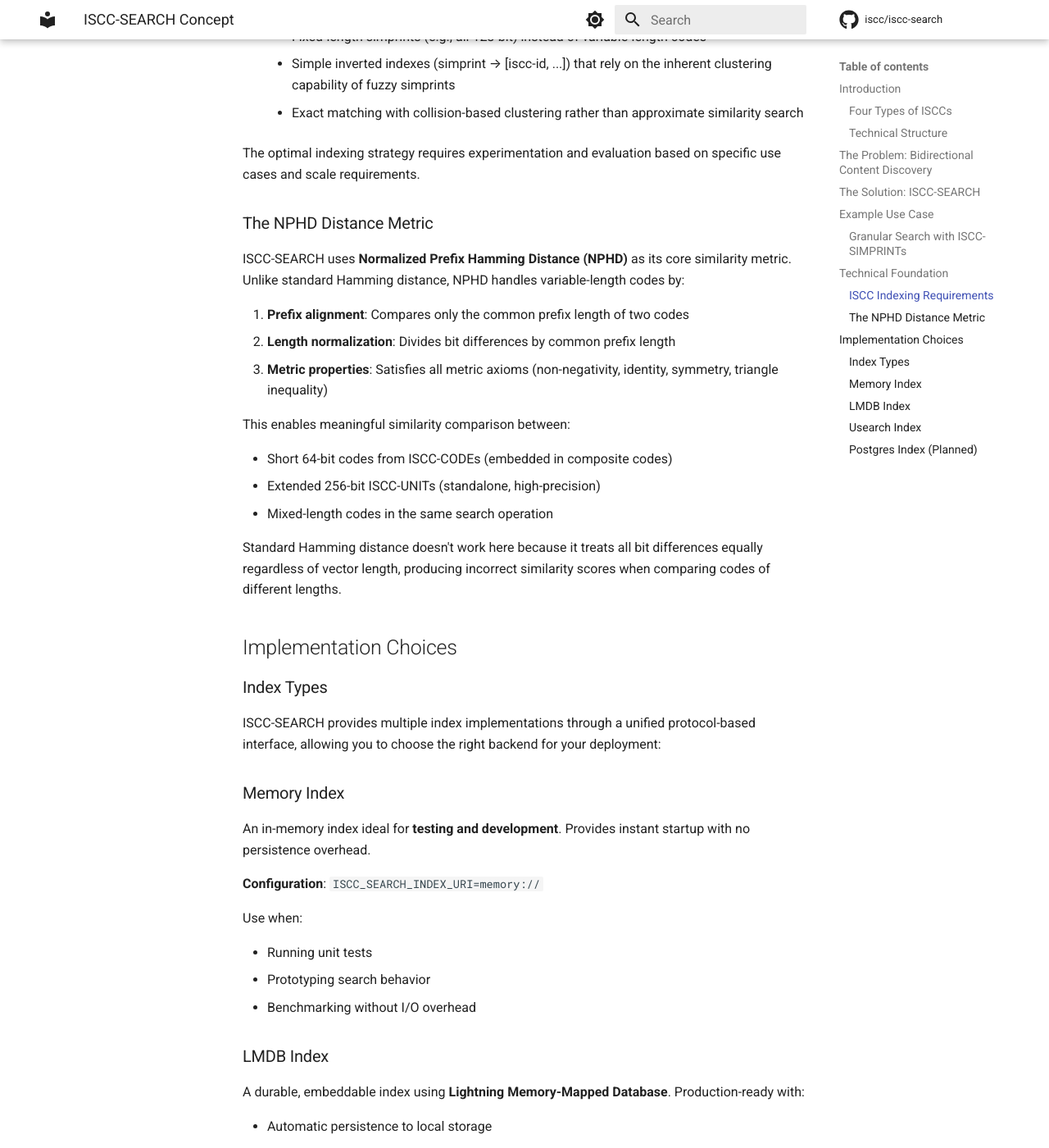
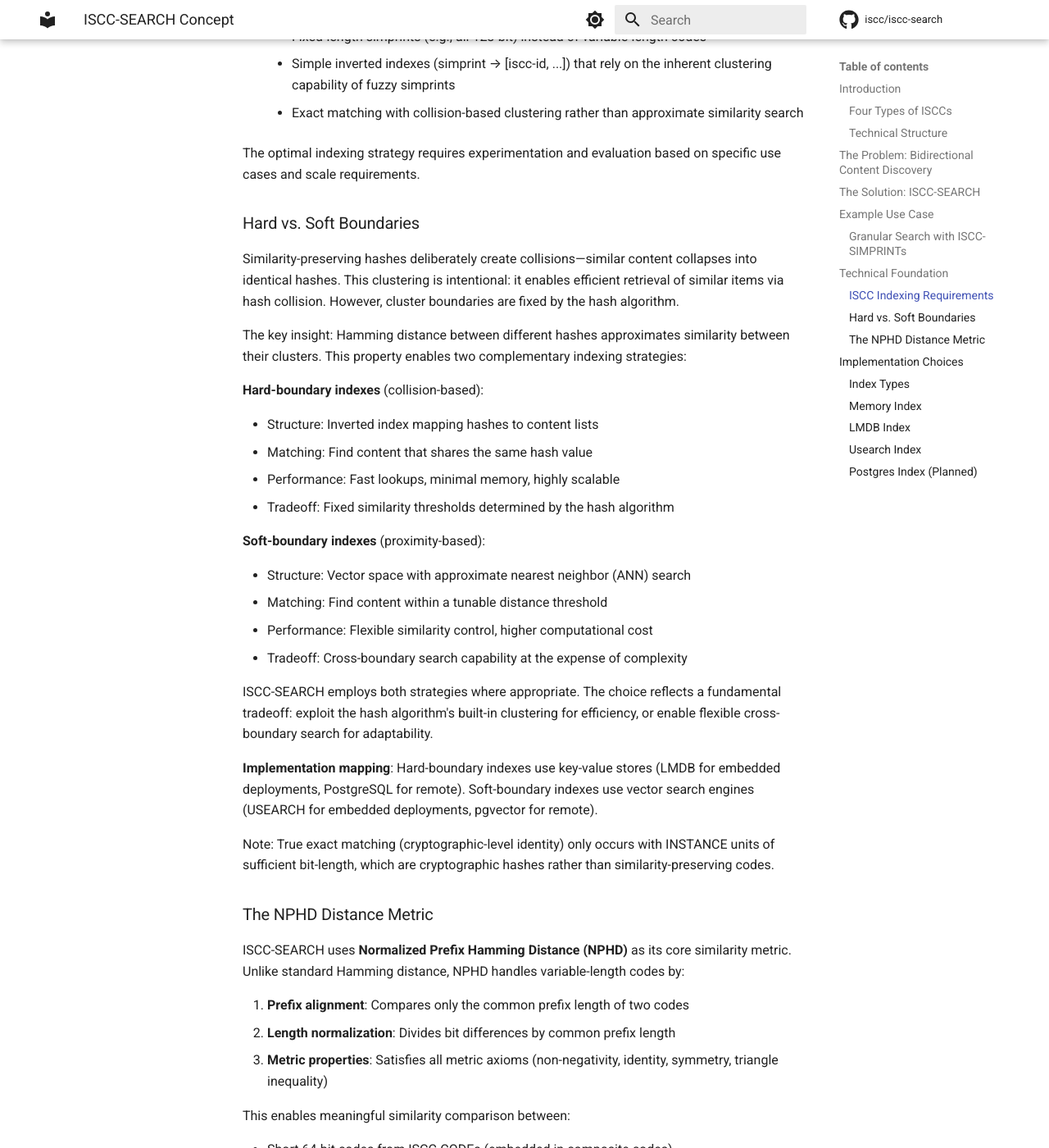
Before and after one commit to iscc/iscc-search, an MkDocs documentation site: the page built from docs/concept.md, in a window 1280 px wide and 1400 px high, scrolled down 4472 px. Shown: the whole window at 82% size. Built offline with MkDocs 1.6.1 and Material for MkDocs 9.7.7, drawn with Linux system fonts in a browser that asks for light colours; comment, search, counter and statistics services are not loaded.

Commit message:
docs(concept): add hard vs soft boundary indexing strategies
Introduce conceptual distinction between collision-based (hard boundary) and
proximity-based (soft boundary) indexing approaches for similarity-preserving
hashes. Explains how intentional hash collisions enable efficient clustering
while Hamming distance between different hashes enables flexible cross-boundary
search.

Includes implementation mapping: LMDB/PostgreSQL for hard boundaries,
USEARCH/pgvector for soft boundaries.

Clarifies that true exact matching only occurs with INSTANCE units
(cryptographic hashes), not similarity-preserving codes.

```diff
--- a/docs/concept.md
+++ b/docs/concept.md
@@ -175,6 +175,39 @@ still match and compare short ISCC-UNITs against long ISCC-UNITS.
 The optimal indexing strategy requires experimentation and evaluation based on specific use cases and scale
 requirements.
 
+### Hard vs. Soft Boundaries
+
+Similarity-preserving hashes deliberately create collisions—similar content collapses into identical hashes.
+This clustering is intentional: it enables efficient retrieval of similar items via hash collision. However,
+cluster boundaries are fixed by the hash algorithm.
+
+The key insight: Hamming distance between different hashes approximates similarity between their clusters. This
+property enables two complementary indexing strategies:
+
+**Hard-boundary indexes** (collision-based):
+
+- Structure: Inverted index mapping hashes to content lists
+- Matching: Find content that shares the same hash value
+- Performance: Fast lookups, minimal memory, highly scalable
+- Tradeoff: Fixed similarity thresholds determined by the hash algorithm
+
+**Soft-boundary indexes** (proximity-based):
+
+- Structure: Vector space with approximate nearest neighbor (ANN) search
+- Matching: Find content within a tunable distance threshold
+- Performance: Flexible similarity control, higher computational cost
+- Tradeoff: Cross-boundary search capability at the expense of complexity
+
+ISCC-SEARCH employs both strategies where appropriate. The choice reflects a fundamental tradeoff: exploit the
+hash algorithm's built-in clustering for efficiency, or enable flexible cross-boundary search for adaptability.
+
+**Implementation mapping**: Hard-boundary indexes use key-value stores (LMDB for embedded deployments,
+PostgreSQL for remote). Soft-boundary indexes use vector search engines (USEARCH for embedded deployments,
+pgvector for remote).
+
+Note: True exact matching (cryptographic-level identity) only occurs with INSTANCE units of sufficient
+bit-length, which are cryptographic hashes rather than similarity-preserving codes.
+
 ### The NPHD Distance Metric
 
 ISCC-SEARCH uses **Normalized Prefix Hamming Distance (NPHD)** as its core similarity metric. Unlike standard
```
